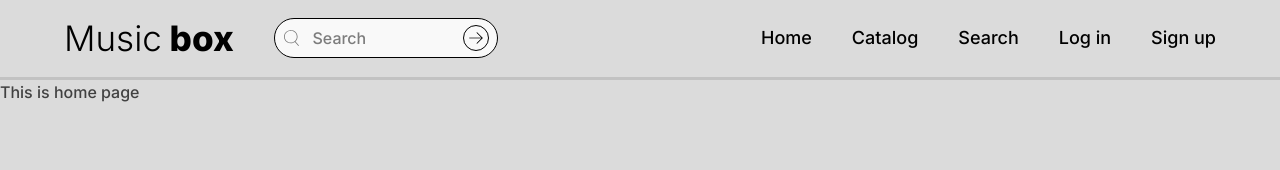
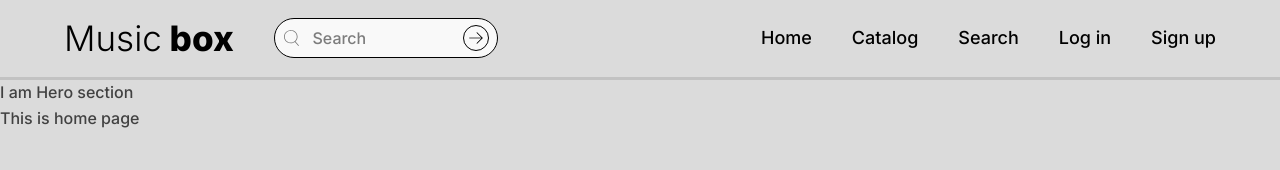
Before and after one commit to eprikhodko/music-box, a React (Create React App) app: page / in a window 1280 px wide. Shown: the top 170 px of the page. Built offline with nearby package versions, Linux system fonts and the light colour scheme.

Commit message:
Add Hero component to the home page

```diff
--- a/src/pages/home.js
+++ b/src/pages/home.js
@@ -1,5 +1,5 @@
 import Header from "../components/Header"
-// import Hero from "../components/Hero"
+import Hero from "../components/Hero"
 // import RecentlyAddedAlbums from "../components/RecentlyAddedAlbums"
 // import Footer from "../components/Footer"
 
@@ -7,8 +7,8 @@ function Home() {
   return (
     <>
       <Header />
-      {/* <Hero />
-      <RecentlyAddedAlbums />
+      <Hero />
+      {/* <RecentlyAddedAlbums />
       <Footer /> */}
       <div>This is home page</div>
     </>
```
